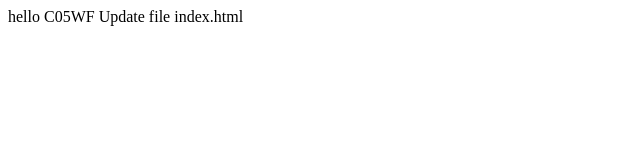
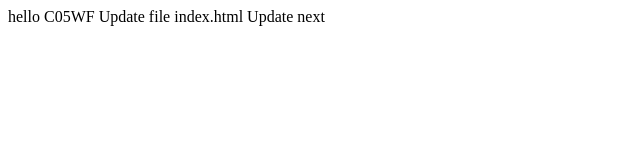
Before and after one commit to duclong1311/Learning_Git, a plain HTML site: page Buoi1/index.html in a window 1280 px wide. Shown: the full height of the page, 0-640 px from the left. Drawn offline with Linux system fonts and the light colour scheme.

Commit message:
third commit

```diff
--- a/Buoi1/index.html
+++ b/Buoi1/index.html
@@ -8,5 +8,6 @@
 <body>
     hello C05WF
     Update file index.html
+    Update next
 </body>
 </html>
```
